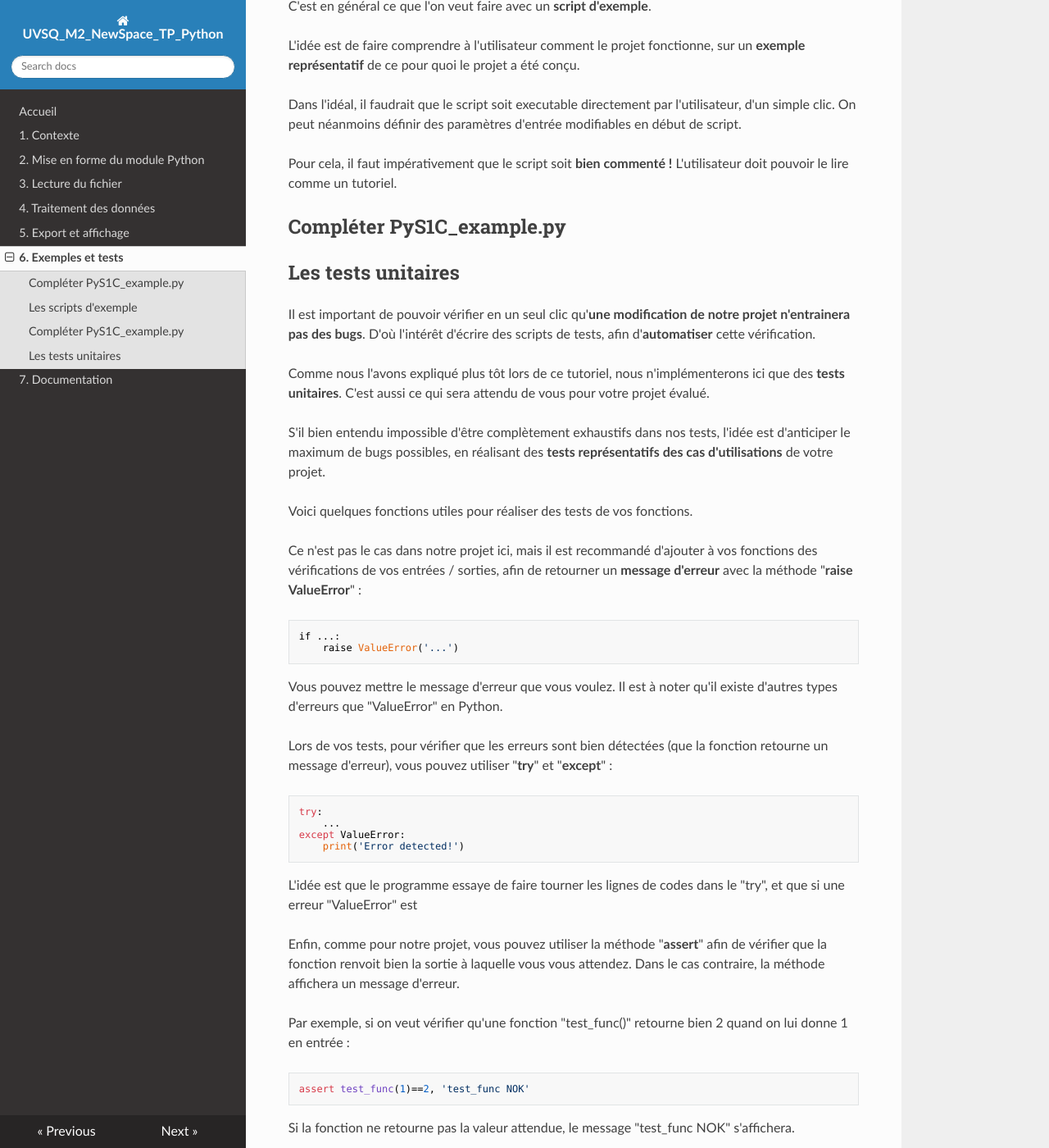
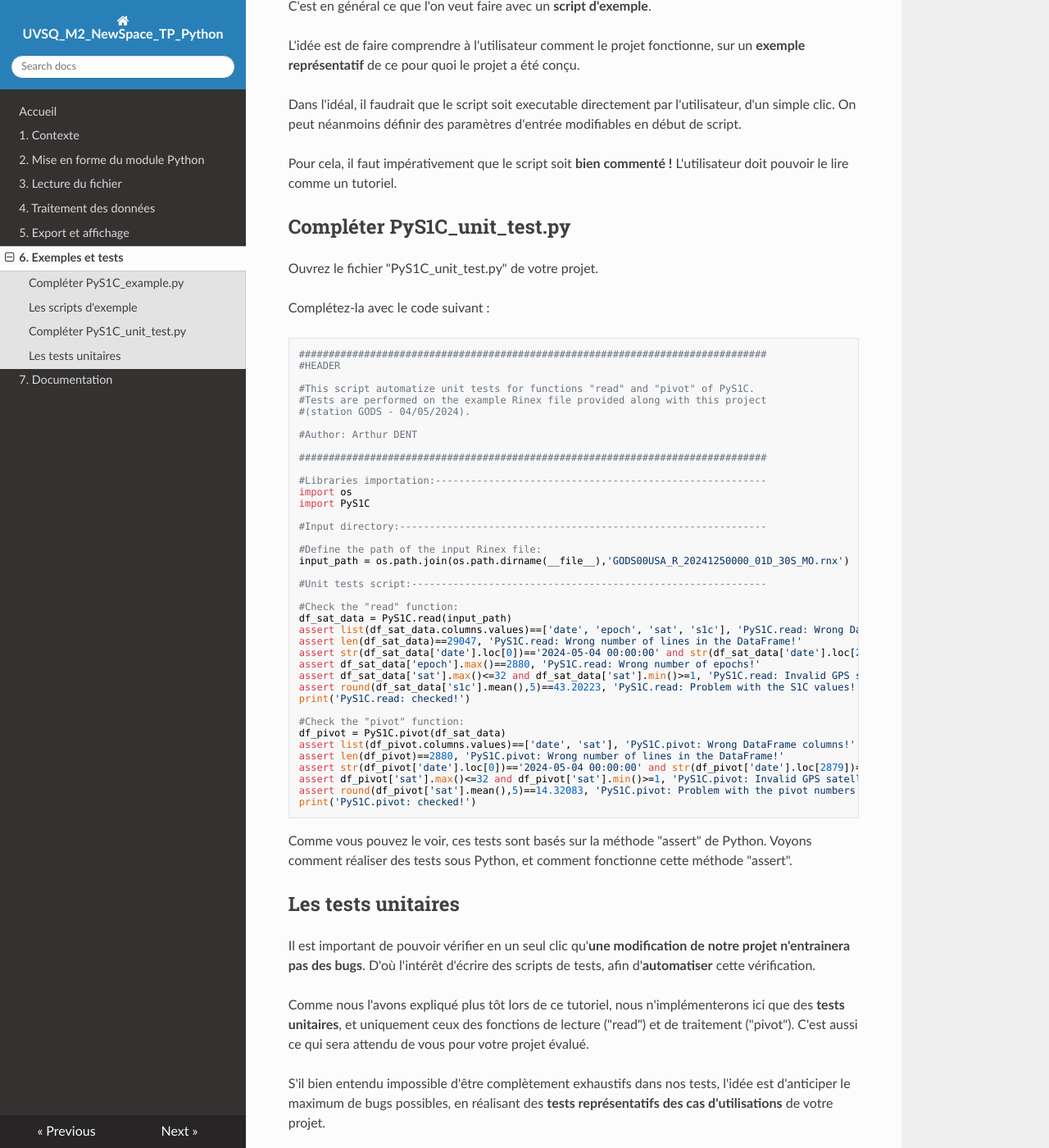
Before and after one commit to NicOudart/UVSQ_M2_NewSpace_TP_Python, an MkDocs documentation site: the page built from docs/6_Exemples_tests.md, in a window 1280 px wide and 1400 px high, scrolled down 1517 px. Shown: the whole window at 82% size. Built offline with MkDocs 1.6.1, drawn with Linux system fonts in a browser that asks for light colours; nearby versions of some CDN libraries; some of the changed text lies outside the part shown.

Commit message:
-Finishing part 6.

```diff
--- a/docs/6_Exemples_tests.md
+++ b/docs/6_Exemples_tests.md
@@ -88,14 +88,64 @@ On peut néanmoins définir des paramètres d'entrée modifiables en début de s
 Pour cela, il faut impérativement que le script soit **bien commenté !**
 L'utilisateur doit pouvoir le lire comme un tutoriel.
 
-## Compléter PyS1C_example.py
+## Compléter PyS1C_unit_test.py
+
+Ouvrez le fichier "PyS1C_unit_test.py" de votre projet.
+
+Complétez-la avec le code suivant :
+
+~~~
+###############################################################################
+#HEADER
+
+#This script automatize unit tests for functions "read" and "pivot" of PyS1C.
+#Tests are performed on the example Rinex file provided along with this project
+#(station GODS - 04/05/2024).
+
+#Author: Arthur DENT
+
+###############################################################################
+
+#Libraries importation:--------------------------------------------------------
+import os
+import PyS1C
+
+#Input directory:--------------------------------------------------------------
+
+#Define the path of the input Rinex file:
+input_path = os.path.join(os.path.dirname(__file__),'GODS00USA_R_20241250000_01D_30S_MO.rnx')
+
+#Unit tests script:------------------------------------------------------------
+
+#Check the "read" function:
+df_sat_data = PyS1C.read(input_path)
+assert list(df_sat_data.columns.values)==['date', 'epoch', 'sat', 's1c'], 'PyS1C.read: Wrong DataFrame columns!'
+assert len(df_sat_data)==29047, 'PyS1C.read: Wrong number of lines in the DataFrame!'
+assert str(df_sat_data['date'].loc[0])=='2024-05-04 00:00:00' and str(df_sat_data['date'].loc[29046])=='2024-05-04 23:59:30', 'PyS1C.read: Wrong time period in the DataFrame'
+assert df_sat_data['epoch'].max()==2880, 'PyS1C.read: Wrong number of epochs!'
+assert df_sat_data['sat'].max()<=32 and df_sat_data['sat'].min()>=1, 'PyS1C.read: Invalid GPS satellite number!'
+assert round(df_sat_data['s1c'].mean(),5)==43.20223, 'PyS1C.read: Problem with the S1C values!'
+print('PyS1C.read: checked!')
+
+#Check the "pivot" function:
+df_pivot = PyS1C.pivot(df_sat_data)
+assert list(df_pivot.columns.values)==['date', 'sat'], 'PyS1C.pivot: Wrong DataFrame columns!'
+assert len(df_pivot)==2880, 'PyS1C.pivot: Wrong number of lines in the DataFrame!'
+assert str(df_pivot['date'].loc[0])=='2024-05-04 00:00:00' and str(df_pivot['date'].loc[2879])=='2024-05-04 23:59:30', 'PyS1C.pivot: Wrong time period in the DataFrame'
+assert df_pivot['sat'].max()<=32 and df_pivot['sat'].min()>=1, 'PyS1C.pivot: Invalid GPS satellite number!'
+assert round(df_pivot['sat'].mean(),5)==14.32083, 'PyS1C.pivot: Problem with the pivot numbers!'
+print('PyS1C.pivot: checked!')
+~~~
+
+Comme vous pouvez le voir, ces tests sont basés sur la méthode "assert" de Python.
+Voyons comment réaliser des tests sous Python, et comment fonctionne cette méthode "assert".
 
 ## Les tests unitaires
 
 Il est important de pouvoir vérifier en un seul clic qu'**une modification de notre projet n'entrainera pas des bugs**.
 D'où l'intérêt d'écrire des scripts de tests, afin d'**automatiser** cette vérification.
 
-Comme nous l'avons expliqué plus tôt lors de ce tutoriel, nous n'implémenterons ici que des **tests unitaires**.
+Comme nous l'avons expliqué plus tôt lors de ce tutoriel, nous n'implémenterons ici que des **tests unitaires**, et uniquement ceux des fonctions de lecture ("read") et de traitement ("pivot").
 C'est aussi ce qui sera attendu de vous pour votre projet évalué.
 
 S'il bien entendu impossible d'être complètement exhaustifs dans nos tests, l'idée est d'anticiper le maximum de bugs possibles, en réalisant des **tests représentatifs des cas d'utilisations** de votre projet.
@@ -136,3 +186,8 @@ Si la fonction ne retourne pas la valeur attendue, le message "test_func NOK" s'
 
 Essayez à présent de comprendre les test qui sont réalisés par notre script de tests.
 Avez-vous des idées d'autres tests qui pourraient être réalisés ?
+
+---
+
+Nous avons à présent dans notre projet des scripts d'exemple et de test, appliquant notre projet à l'exemple concret de la station GODS.
+Dans la dernière partie de ce tutoriel, nous allons écrire une documentation en Markdown pour notre projet.
```
